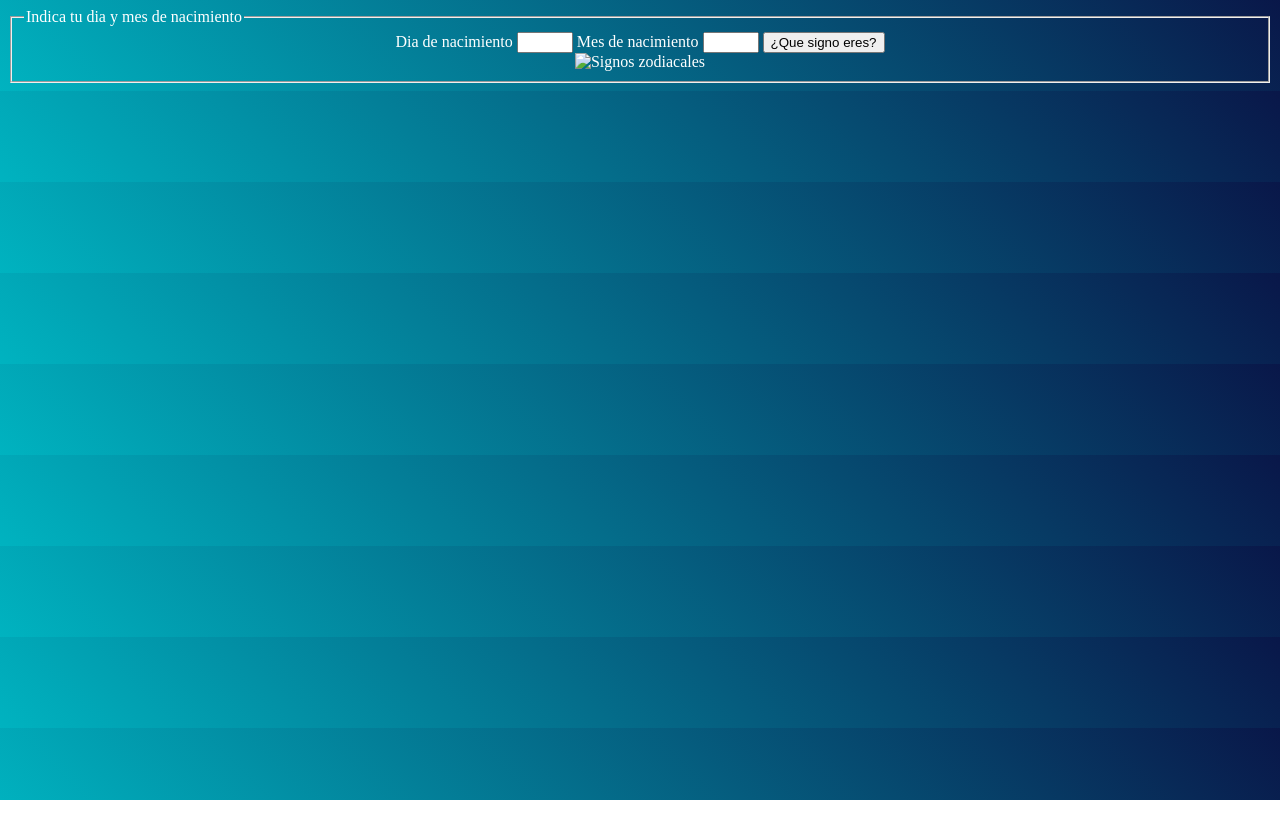
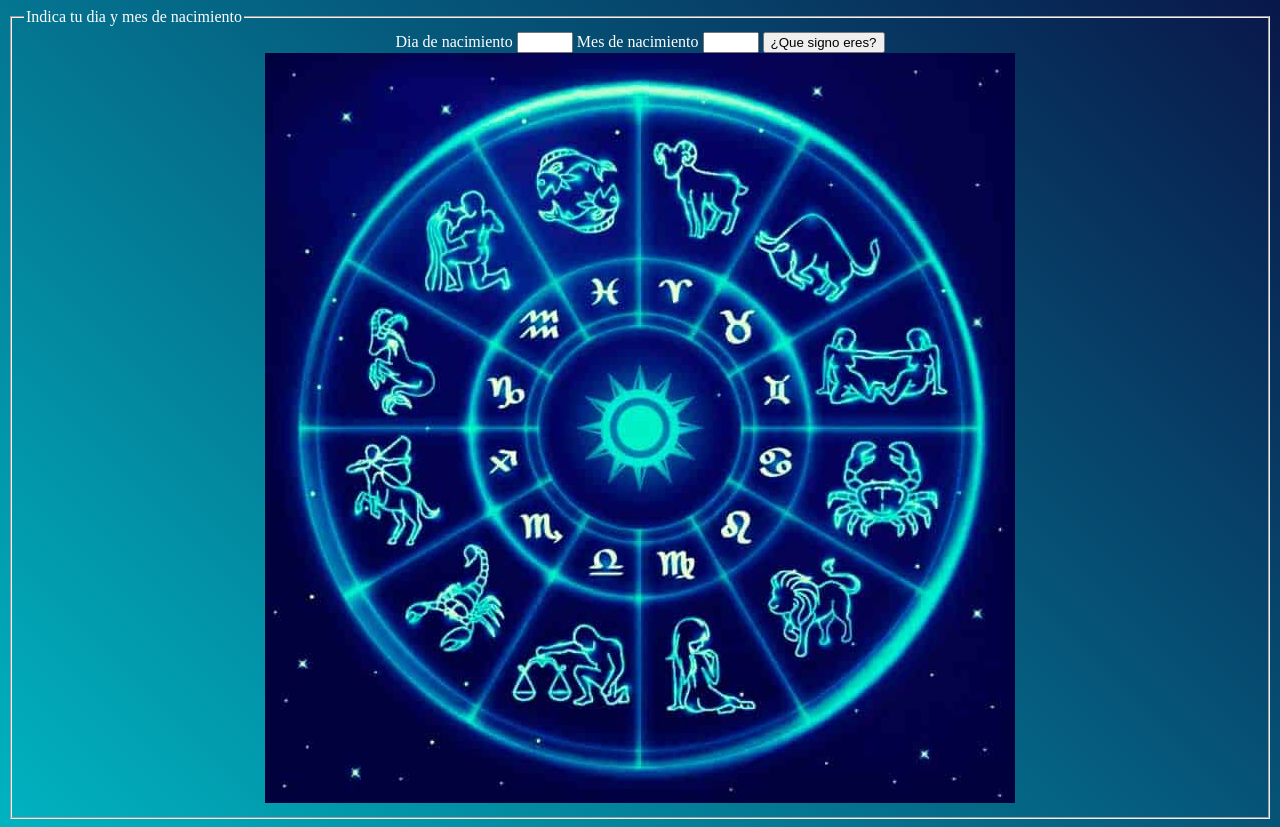
Before and after one commit to Tainxsy/practica5-signos-zodiacales, a plain HTML site: page index.html in a window 1280 px wide. Before the commit the page ends 800 px from the top, so only its background shows below. Drawn offline with Linux system fonts and the light colour scheme; the site is published under a folder, as on GitHub Pages, so addresses that start at the root find nothing.

Commit message:
cambio en archivo

```diff
--- a/index.html
+++ b/index.html
@@ -20,7 +20,7 @@
                 <label>Mes de nacimiento</label>
                 <input type="number" name="mes" max="12" min="1" required="">
                 <input type="button" value="¿Que signo eres?" onclick="zodiac()"><br>
-                <img src="/horoscopos.jpg" id="Imagenes" alt="Signos zodiacales">
+                <img src="horoscopos.jpg" id="Imagenes" alt="Signos zodiacales">
             </fieldset>
         </form>
     </center>
```
